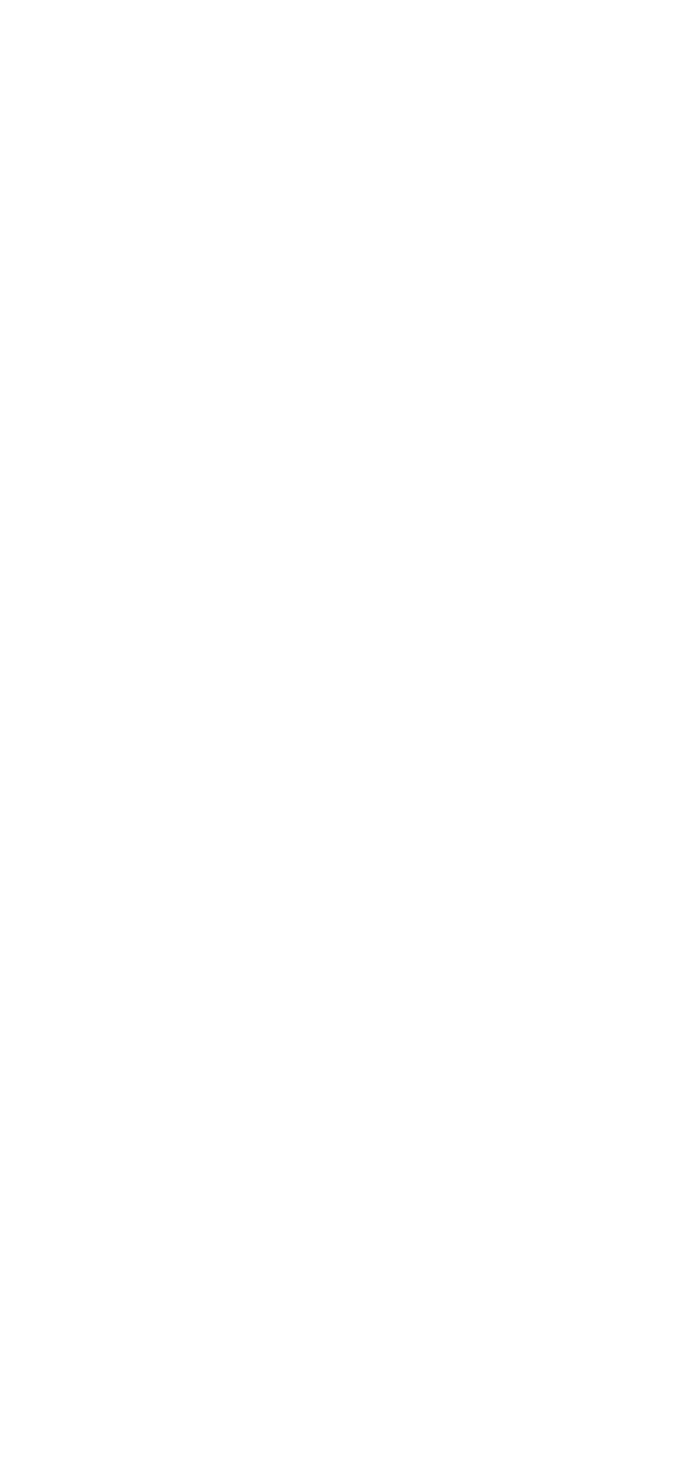
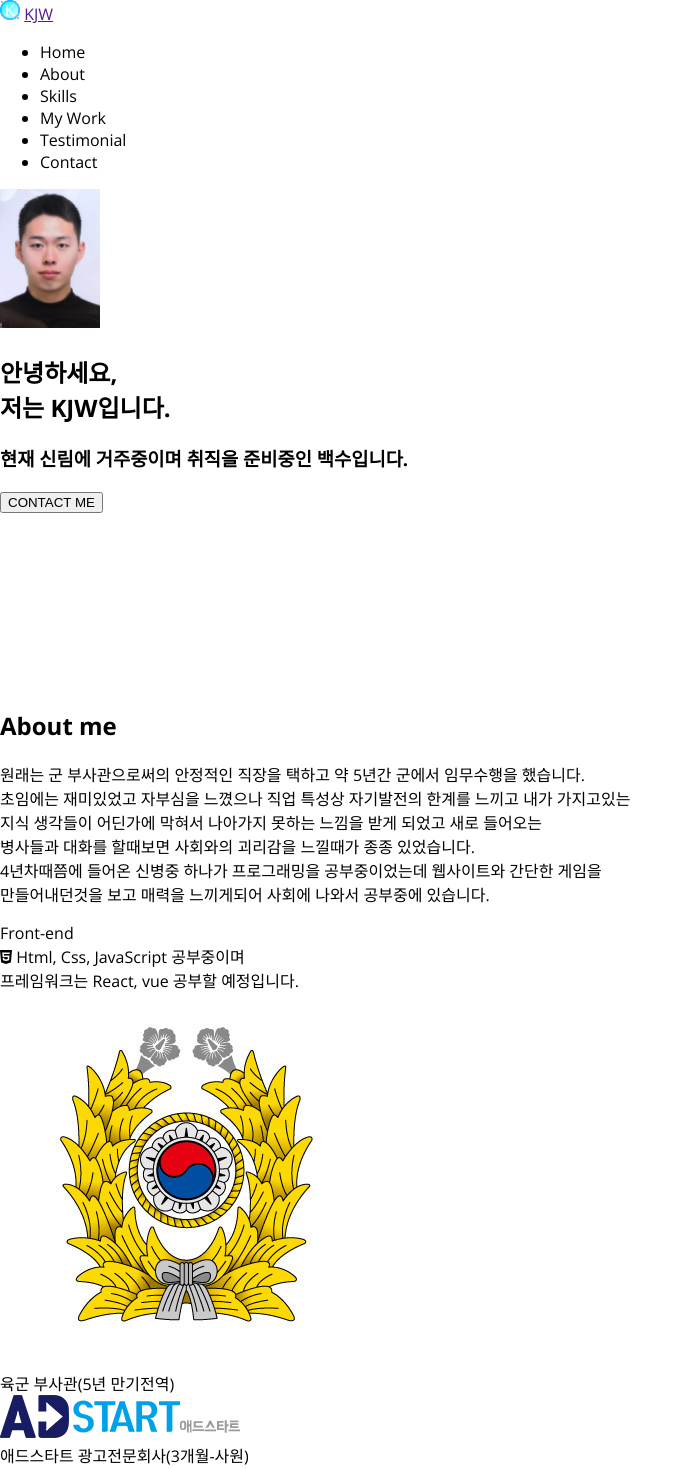
Before and after one commit to 1478952/portfolio, a plain HTML site: page index.html in a window 1280 px wide. Shown: the top 1470 px of the page, without its empty margins (0-691 px from the left). Before the commit the page ends 800 px from the top, so only its background shows below. Drawn offline with nearby package versions, Linux system fonts and the light colour scheme.

Commit message:
home, about(html)

```diff
--- /dev/null
+++ b/css/information.css
@@ -0,0 +1,3 @@
+.information {
+  background-image: url("img/background.gif");
+}
--- /dev/null
+++ b/css/nav.css
@@ -0,0 +1,4 @@
+.nav__img {
+  width: 20px;
+  height: 20px;
+}
--- /dev/null
+++ b/css/style.css
@@ -0,0 +1,16 @@
+@import url("nav.css");
+@import url("information.css");
+
+body {
+  font-family: "Open Sans", sans-serif;
+  box-sizing: border-box;
+  margin: 0px;
+}
+
+button {
+}
+
+section {
+  width: 100%;
+  height: 500px;
+}
--- a/index.html
+++ b/index.html
@@ -7,7 +7,7 @@
     <title>KJW' portfolio</title>
     <meta name="description" content="취준생의 포트폴리오입니다." />
     <meta name="author" content="KJW" />
-    <link rel="icon" type="image/png" href="img/title.png" />
+    <link rel="icon" type="img/image/png" href="img/title.png" />
     <script
       src="https://kit.fontawesome.com/6478f529f2.js"
       crossorigin="anonymous"
@@ -16,8 +16,85 @@
       href="https://fonts.googleapis.com/css2?family=Open+Sans:wght@400;600;700&display=swap"
       rel="stylesheet"
     />
-    <link rel="stylesheet" href="style.css" />
+    <link rel="stylesheet" href="css/style.css" />
     <script src="main.js" defer></script>
   </head>
-  <body></body>
+  <body>
+    <nav>
+      <!-- 네비게이션 -->
+      <div class="nav__title">
+        <img src="img/title.png" class="nav__img" alt="" />
+        <a href="">KJW</a>
+      </div>
+      <div class="nav__bar">
+        <ul class="navbar__menu">
+          <li class="navbar__item">Home</li>
+          <li class="navbar__item">About</li>
+          <li class="navbar__item">Skills</li>
+          <li class="navbar__item">My Work</li>
+          <li class="navbar__item">Testimonial</li>
+          <li class="navbar__item">Contact</li>
+        </ul>
+      </div>
+    </nav>
+    <!-- 인포메이션 -->
+    <section class="home">
+      <img class="home__avatar" src="img/kjw.png" alt="" />
+      <h1 class="home__title">안녕하세요,<br />저는 KJW입니다.</h1>
+      <h3 class="home__discription">
+        현재 신림에 거주중이며 취직을 준비중인 백수입니다.
+      </h3>
+      <button>CONTACT ME</button>
+    </section>
+    <!-- 어바웃 -->
+    <section class="about">
+      <h1>About me</h1>
+      <p>
+        원래는 군 부사관으로써의 안정적인 직장을 택하고 약 5년간 군에서
+        임무수행을 했습니다. <br />
+        초임에는 재미있었고 자부심을 느꼈으나 직업 특성상 자기발전의 한계를
+        느끼고 내가 가지고있는 <br />
+        지식 생각들이 어딘가에 막혀서 나아가지 못하는 느낌을 받게 되었고 새로
+        들어오는 <br />
+        병사들과 대화를 할때보면 사회와의 괴리감을 느낄때가 종종 있었습니다.
+        <br />
+        4년차때쯤에 들어온 신병중 하나가 프로그래밍을 공부중이었는데 웹사이트와
+        간단한 게임을 <br />
+        만들어내던것을 보고 매력을 느끼게되어 사회에 나와서 공부중에 있습니다.
+      </p>
+      <div class="major">
+        <div class="major__box">
+          <div class="major__icon"></div>
+          <div class="major__title">Front-end</div>
+          <div class="major__discription">
+            <i class="fab fa-html5"></i>
+            <span
+              >Html, Css, JavaScript 공부중이며 <br />
+              프레임워크는 React, vue 공부할 예정입니다.</span
+            >
+          </div>
+        </div>
+        <div></div>
+      </div>
+      <div class="prejob">
+        <div class="prejob__item">
+          <img src="img/army.jpg" alt="" />
+          <div>
+            <span>육군 부사관(5년 만기전역)</span>
+          </div>
+        </div>
+        <div class="prejob__item">
+          <img src="img/adstart.png" alt="" />
+          <div>
+            <span>애드스타트 광고전문회사(3개월-사원)</span>
+          </div>
+        </div>
+      </div>
+    </section>
+    <!-- 스킬 -->
+    <section class="skill"></section>
+    <section class="work"></section>
+    <section class="Testimonial"></section>
+    <section class="talk"></section>
+  </body>
 </html>
--- a/style.css
+++ /dev/null
@@ -1,3 +0,0 @@
-body {
-  font-family: "Open Sans", sans-serif;
-}
```
Also changed, not shown: img/adstart.png (added), img/army.jpg (added), img/kjw.png (added).
